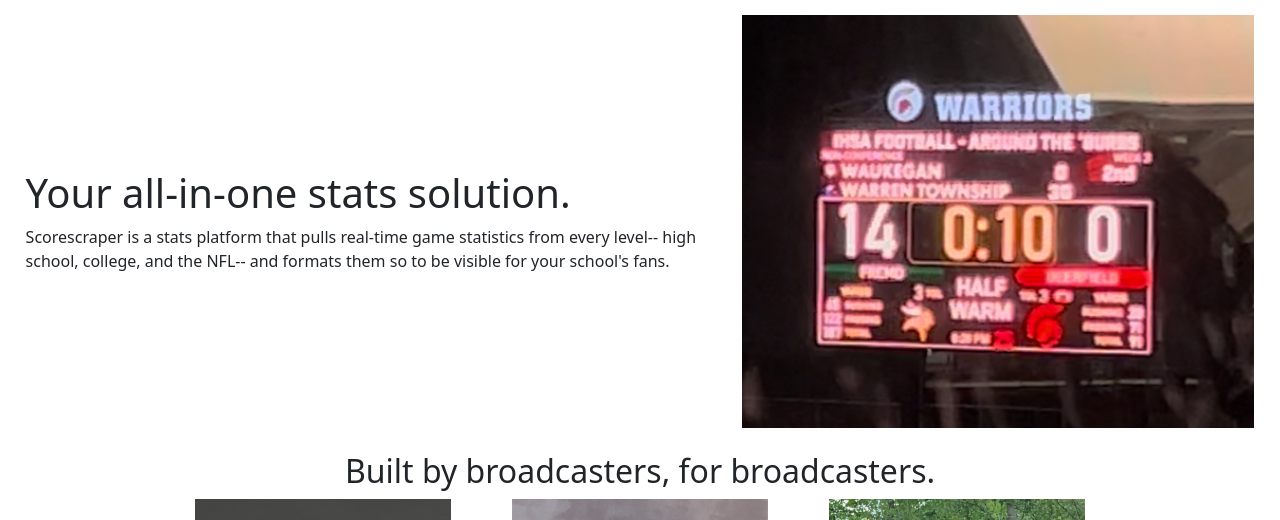
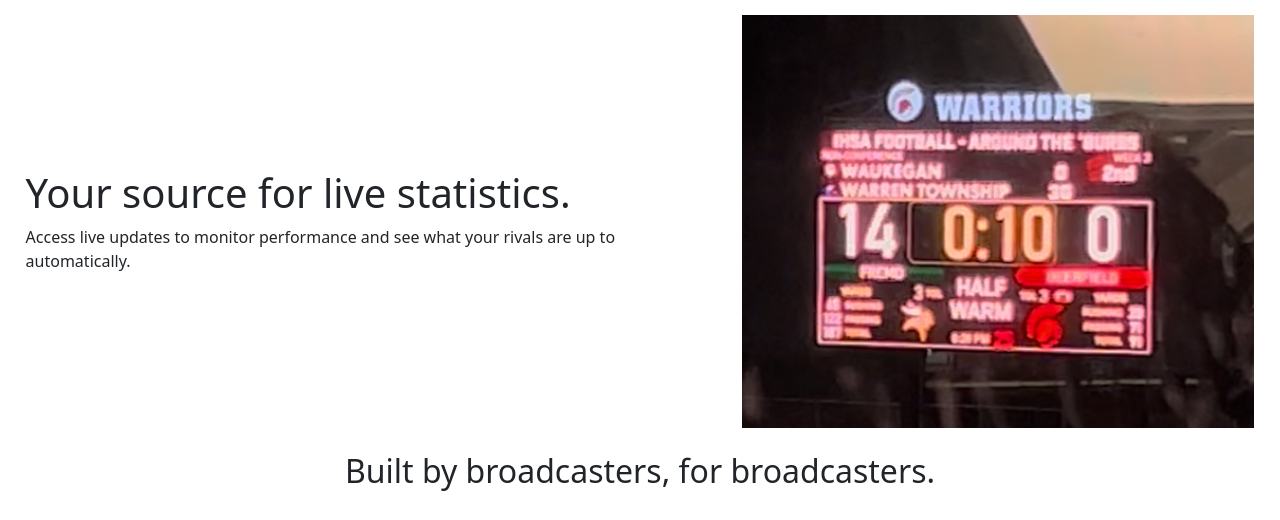
Before and after one commit to scorescraper/site, a plain HTML site: page index.html in a window 1280 px wide. Shown: the part 109-629 px from the top of the page. Drawn offline with nearby package versions, Linux system fonts and the light colour scheme.

Commit message:
Changes to site

```diff
--- a/index.html
+++ b/index.html
@@ -71,8 +71,8 @@
     <br />
     <div class="salept">
         <div>
-            <h1>Your all-in-one stats solution.</h1>
-            <div>Scorescraper is a stats platform that pulls real-time game statistics from every level-- high school, college, and the NFL-- and formats them so to be visible for your school's fans.</div>
+            <h1>Your source for live statistics.</h1>
+            <div>Access live updates to monitor performance and see what your rivals are up to automatically.</div>
         </div>
         <div>
             <img id="scorescraper-in-use" src="scorescraper-dhs.png">
@@ -80,11 +80,13 @@
     </div>
     <br />
     <h2 style="text-align: center;">Built by broadcasters, for broadcasters.</h2>
+    <br />
     <div class="salept pfps">
         <div>
             <a href="https://github.com/hieyou1" target="_blank">
                 <img class="pfp" src="mikey-pfp.jpg" />
             </a>
+            <br /><br />
             <h3>Mikey Evarts</h3>
             <div style="font-style: italic;">Co-Owner</div>
         </div>
@@ -92,6 +94,7 @@
             <a href="https://github.com/zachgliebs" target="_blank">
                 <img class="pfp" src="zach-pfp.jpg" />
             </a>
+            <br /><br />
             <h3>Zach Lieberman</h3>
             <div style="font-style: italic;">Co-Owner</div>
         </div>
@@ -99,6 +102,7 @@
             <a href="https://github.com/shwami67" target="_blank">
                 <img class="pfp" src="sam-pfp.jpg" />
             </a>
+            <br /><br />
             <h3>Sam Schwartz</h3>
             <div style="font-style: italic;">Co-Owner</div>
         </div>
```
